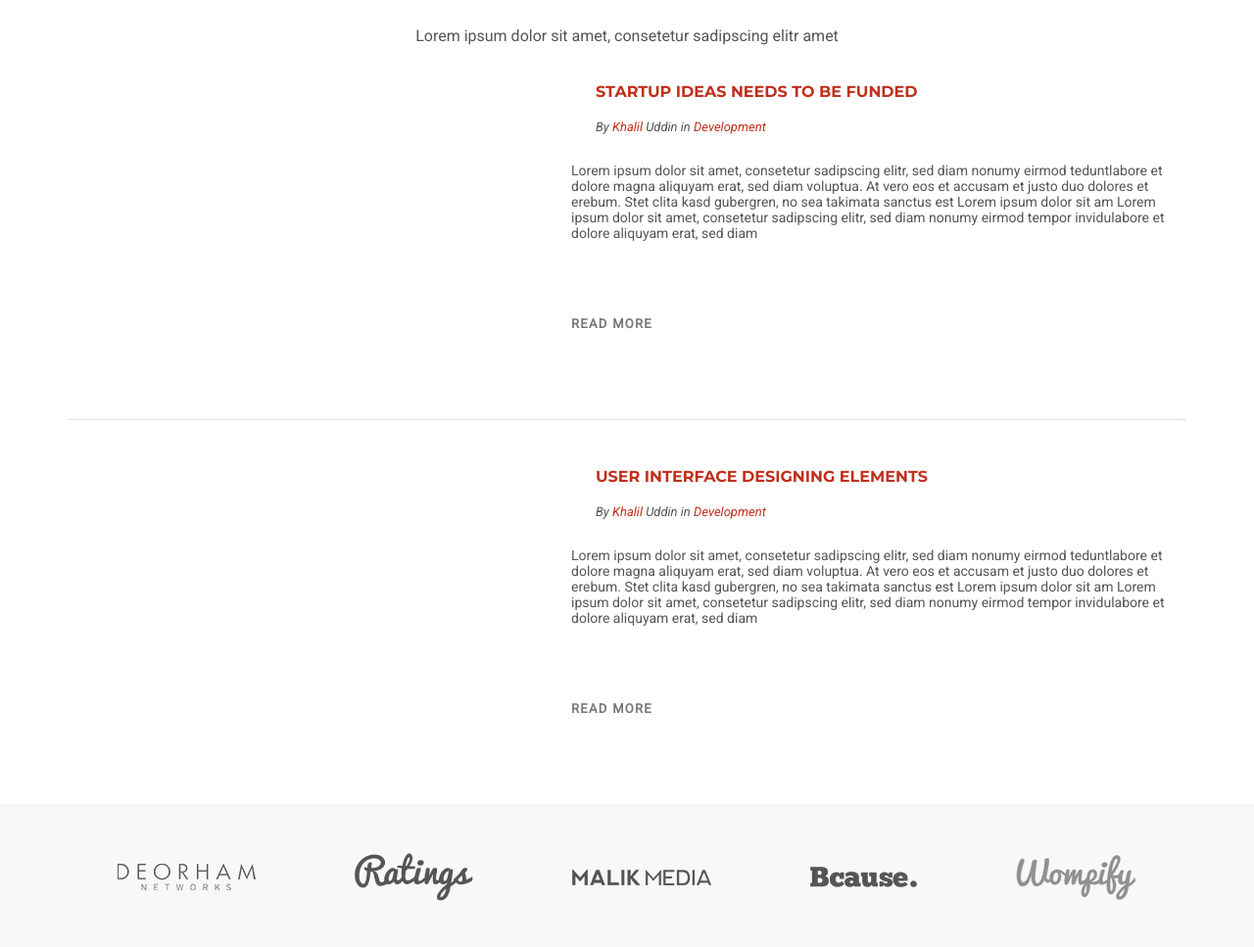
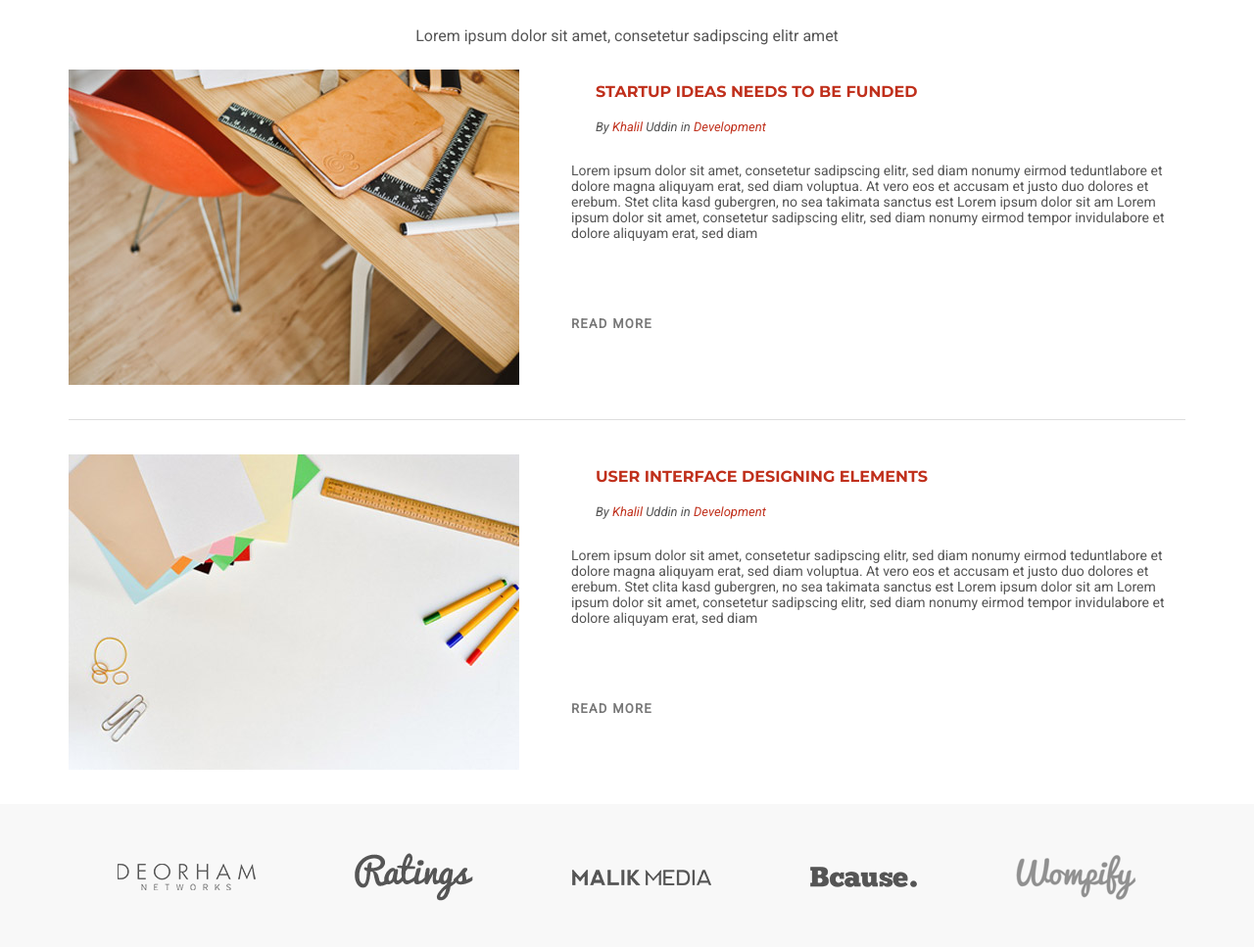
Before and after one commit to vndanycode/Start_up_website, a plain HTML site: page index.html in a window 1280 px wide. Shown: the part 3987-4954 px from the top of the page at 98% size. Drawn offline with nearby package versions, Linux system fonts and the light colour scheme.

Commit message:
Update style.css

```diff
--- a/style.css
+++ b/style.css
@@ -503,7 +503,7 @@ hr {
     flex-direction: column;
     align-items: center;
 
-    background: url("../start_up/img/bg-our__work.jpg") center no-repeat;
+    background: url("./img/bg-our__work.jpg") center no-repeat;
     width: 100%;
     height: 100%;
 }
@@ -526,7 +526,7 @@ hr {
 .blog__img {
     margin-top: 20px;
 
-    background: url("../start_up/img/blog/photo-1.jpg") center no-repeat;
+    background: url("./img/blog/photo-1.jpg") center no-repeat;
     width: 460px;
     height: 332px;
 
@@ -538,7 +538,7 @@ hr {
 .blog__img__second {
     margin-top: 20px;
 
-    background: url("../start_up/img/blog/photo-2.jpg") center no-repeat;
+    background: url("./img/blog/photo-2.jpg") center no-repeat;
     width: 460px;
     height: 332px;
 
```
